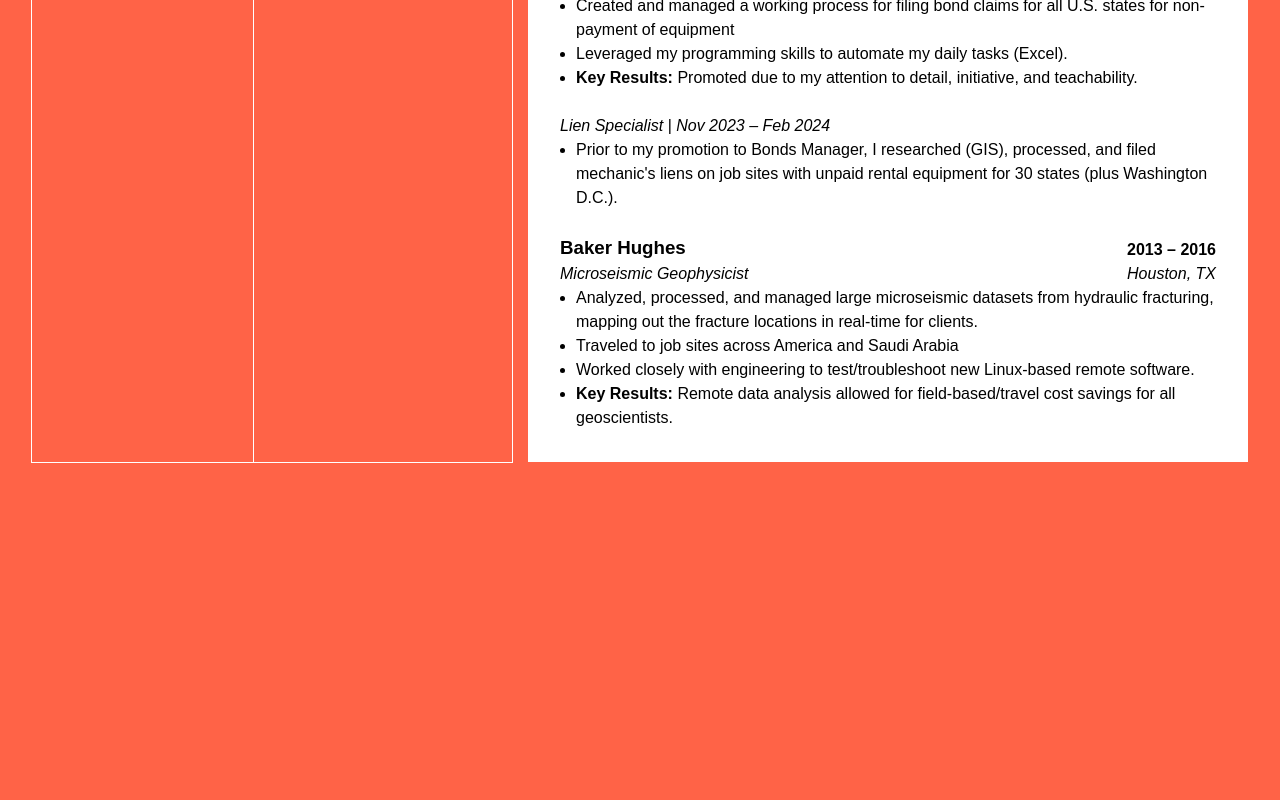
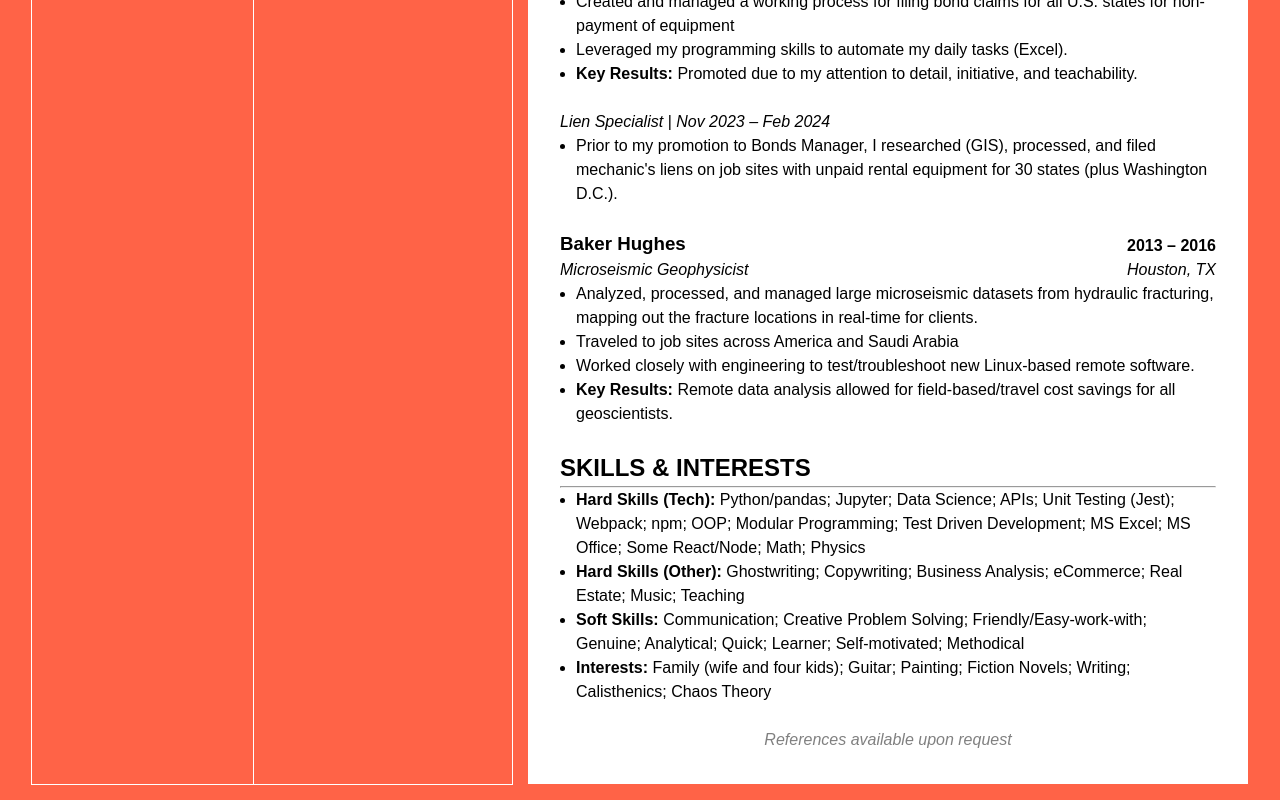
Before and after one commit to joshuaGmartin/cv-app, a React (Vite) app: page / in a window 1280 px wide. Shown: the part 892-1692 px from the top of the page. Before the commit the page ends 1386 px from the top, so only its background shows below. Built offline with nearby package versions, Linux system fonts and the light colour scheme.

Commit message:
Complete Resume info. Move to rest of inputs.

```diff
--- a/src/App.css
+++ b/src/App.css
@@ -13,7 +13,7 @@
 
   /* max-width: 1280px; */
   margin: 0 auto;
-  padding: 2rem;
+  padding: 1rem 2rem;
   /* text-align: center; */
 
   display: grid;
@@ -69,6 +69,11 @@
   align-items: end;
 }
 
+.Resume #references-line {
+  text-align: center;
+  color: gray;
+}
+
 /* ======================================================= */
 /* from template */
 /* ======================================================= */
--- a/src/components/Resume.jsx
+++ b/src/components/Resume.jsx
@@ -1,6 +1,7 @@
 import ResumePortionPersonal from "./ResumePortionPersonal";
 import ResumePortionEducation from "./ResumePortionEducation";
 import ResumePortionWorkExp from "./ResumePortionWorkExp";
+import ResumePortionSkillsAndInt from "./ResumePortionSkillsAndInt";
 
 export default function Resume({ userData }) {
   return (
@@ -8,6 +9,11 @@ export default function Resume({ userData }) {
       <ResumePortionPersonal userData={userData} />
       <ResumePortionEducation userData={userData} />
       <ResumePortionWorkExp userData={userData} />
+      <ResumePortionSkillsAndInt userData={userData} />
+      <br />
+      <div id="references-line">
+        <i>References available upon request</i>
+      </div>
     </div>
   );
 }
--- /dev/null
+++ b/src/components/ResumePortionSkillsAndInt.jsx
@@ -0,0 +1,49 @@
+export default function ResumePortionSkillsAndInt({ userData }) {
+  return (
+    <div className="ResumePortionSkillsAndInt">
+      <br />
+      <h2>SKILLS & INTERESTS</h2>
+      <hr />
+      <ul>
+        {Object.keys(userData.skillsAndInt).map((thisSkillorInt) => {
+          if (userData.skillsAndInt[thisSkillorInt].length > 0) {
+            return (
+              <>
+                <li>
+                  {getListTitle(thisSkillorInt)}
+                  {SemiColonList(userData.skillsAndInt[thisSkillorInt])}
+                </li>
+              </>
+            );
+          }
+        })}
+      </ul>
+    </div>
+  );
+}
+
+function getListTitle(thisSkillorInt) {
+  switch (thisSkillorInt) {
+    case "hardSkillsTech":
+      return <b>Hard Skills (Tech): </b>;
+    case "hardSkillsOther":
+      return <b>Hard Skills (Other): </b>;
+    case "softSkills":
+      return <b>Soft Skills: </b>;
+    case "interests":
+      return <b>Interests: </b>;
+  }
+}
+
+function SemiColonList(list) {
+  let formattedList = "";
+
+  list.forEach((item, index) => {
+    formattedList += item;
+    if (index !== list.length - 1) {
+      formattedList += "; ";
+    }
+  });
+
+  return formattedList;
+}
--- a/src/index.css
+++ b/src/index.css
@@ -30,7 +30,7 @@
 
 #page-title {
   margin: 0 2rem -1rem;
-  font-size: 3rem;
+  font-size: 3.5rem;
   color: yellowgreen;
   span {
     color: white;
```
